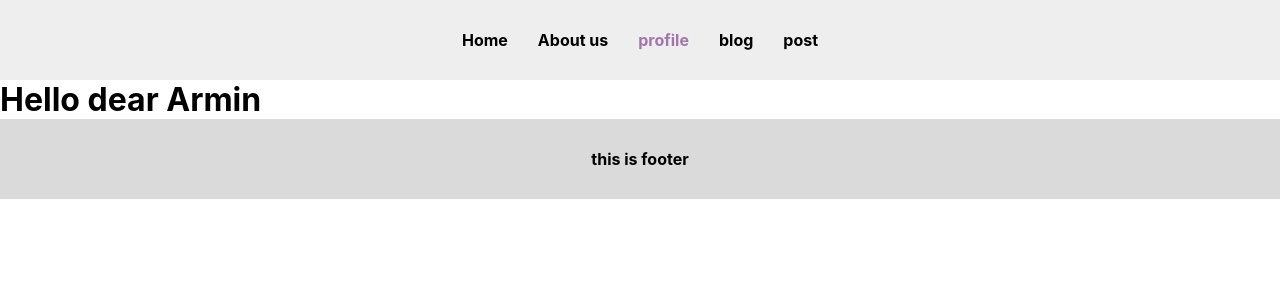
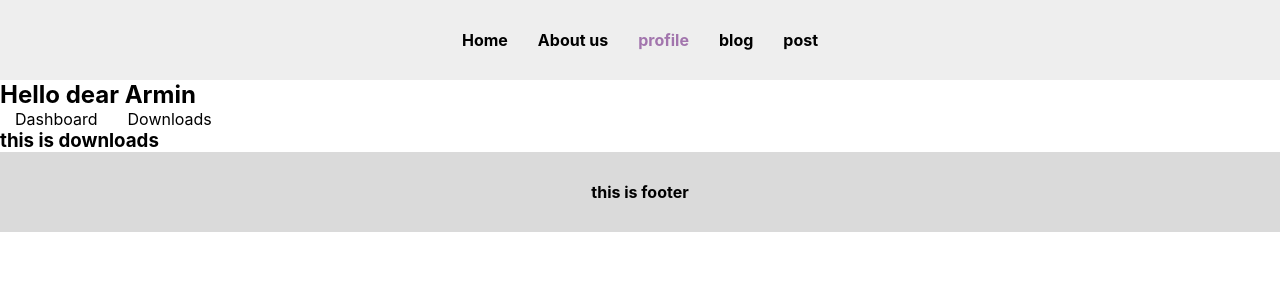
Before and after one commit to armin-bkh/react-router-dom-practice, a React (Create React App) app: page /profile/downloads in a window 1280 px wide. Shown: the top 300 px of the page. Built offline with nearby package versions, Linux system fonts and the light colour scheme.

Commit message:
create dashboard and downloads component and sidebar component and use nested router to show dashboard or downloads component in profile

```diff
--- a/src/App.scss
+++ b/src/App.scss
@@ -11,14 +11,14 @@
             display: flex;
             align-items: center;
 
-            .navItem{
+            .navItem {
 
-                a{
+                a {
                     padding: 5px 15px;
                     font-weight: bolder;
                 }
 
-                .activeLink{
+                .activeLink {
                     color: rgb(162, 117, 173);
                 }
             }
@@ -26,8 +26,17 @@
     }
 }
 
+.sidebar {
+    display: flex;
 
-.footer{
+    li {
+        a {
+            padding: 5px 15px;
+        }
+    }
+}
+
+.footer {
     display: flex;
     justify-content: center;
     align-items: center;
--- /dev/null
+++ b/src/Components/Dashboard/Dashboard.jsx
@@ -0,0 +1,9 @@
+const Dashboard = () => {
+    return (
+        <section>
+            <h1>this is dashboard</h1>
+        </section>
+     );
+}
+
+export default Dashboard;
--- /dev/null
+++ b/src/Components/Downloads/Downloads.jsx
@@ -0,0 +1,9 @@
+const Downloads = () => {
+    return (
+        <section>
+            <h1>this is downloads</h1>
+        </section>
+     );
+}
+
+export default Downloads;
--- /dev/null
+++ b/src/Components/SideBar/SideBar.jsx
@@ -0,0 +1,20 @@
+import { Link } from "react-router-dom";
+
+const SideBar = () => {
+  return (
+    <aside>
+      <nav>
+        <ul className="sidebar">
+          <li>
+            <Link to="/profile/dashboard">Dashboard</Link>
+          </li>
+          <li>
+            <Link to="/profile/downloads">Downloads</Link>
+          </li>
+        </ul>
+      </nav>
+    </aside>
+  );
+};
+
+export default SideBar;
--- a/src/Pages/Profile.jsx
+++ b/src/Pages/Profile.jsx
@@ -1,8 +1,18 @@
+import { Route } from "react-router-dom"
+import Dashboard from "../Components/Dashboard/Dashboard";
+import Downloads from "../Components/Downloads/Downloads";
+import SideBar from "../Components/SideBar/SideBar"
+
 const Profile = () => {
     return (
+        <section>
         <h1>
             Hello dear Armin
         </h1>
+        <SideBar />
+        <Route path="/profile/dashboard" component={Dashboard} />
+        <Route path="/profile/downloads" component={Downloads} />
+        </section>
      );
 }
 
--- a/src/Routes/Routes.js
+++ b/src/Routes/Routes.js
@@ -12,8 +12,8 @@
     {path: "/about-us", component: AboutUsPage},
     {path: "/profile", component: Profile},
     {path: "/blogs", component: BlogsPage},
+    {path: "/", component: HomePage, exact: true},
     {component: NotFound},
-    {path: "/", component: HomePage, exact: true},
 ]
 
 export default routes
```
